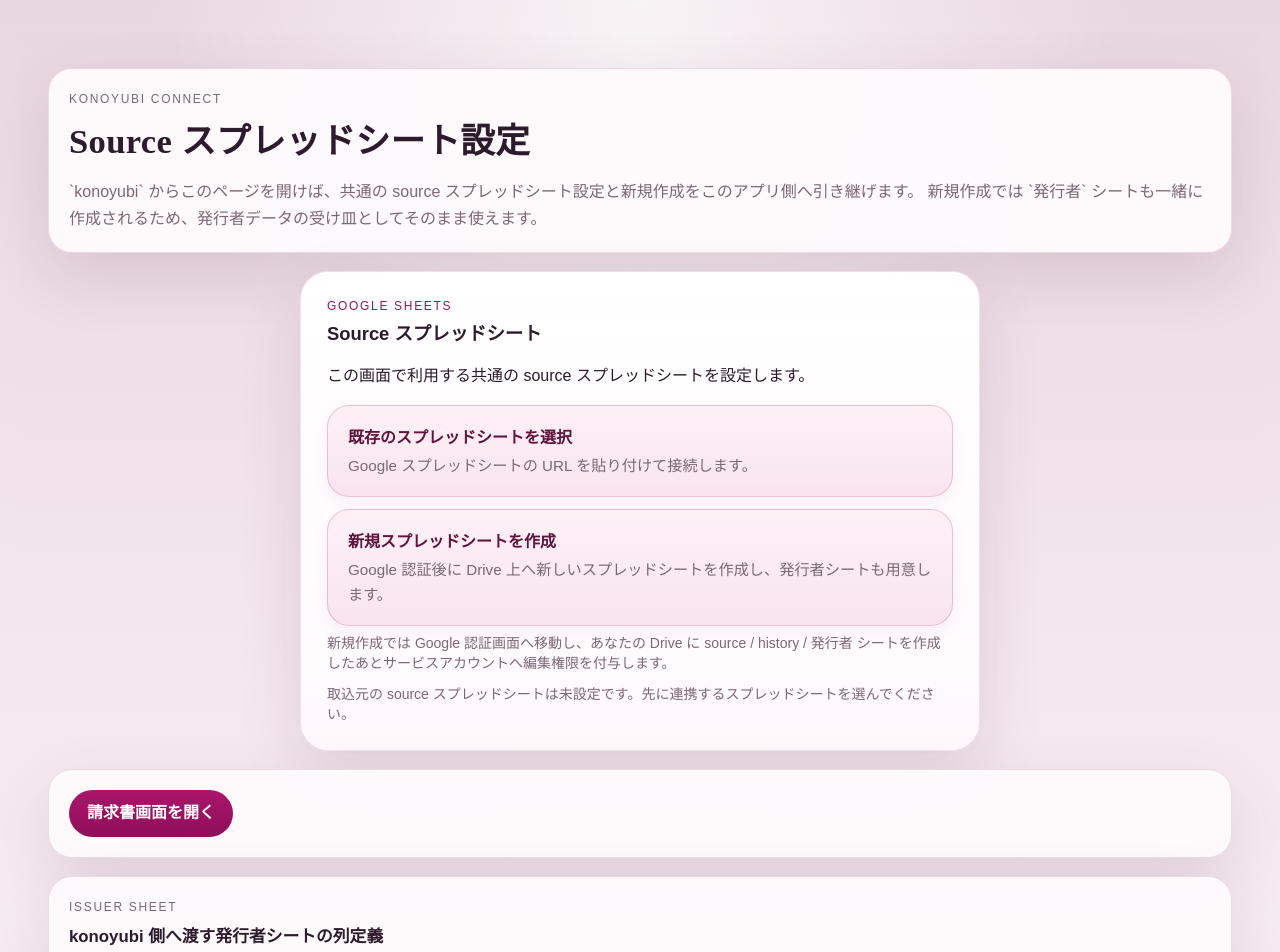
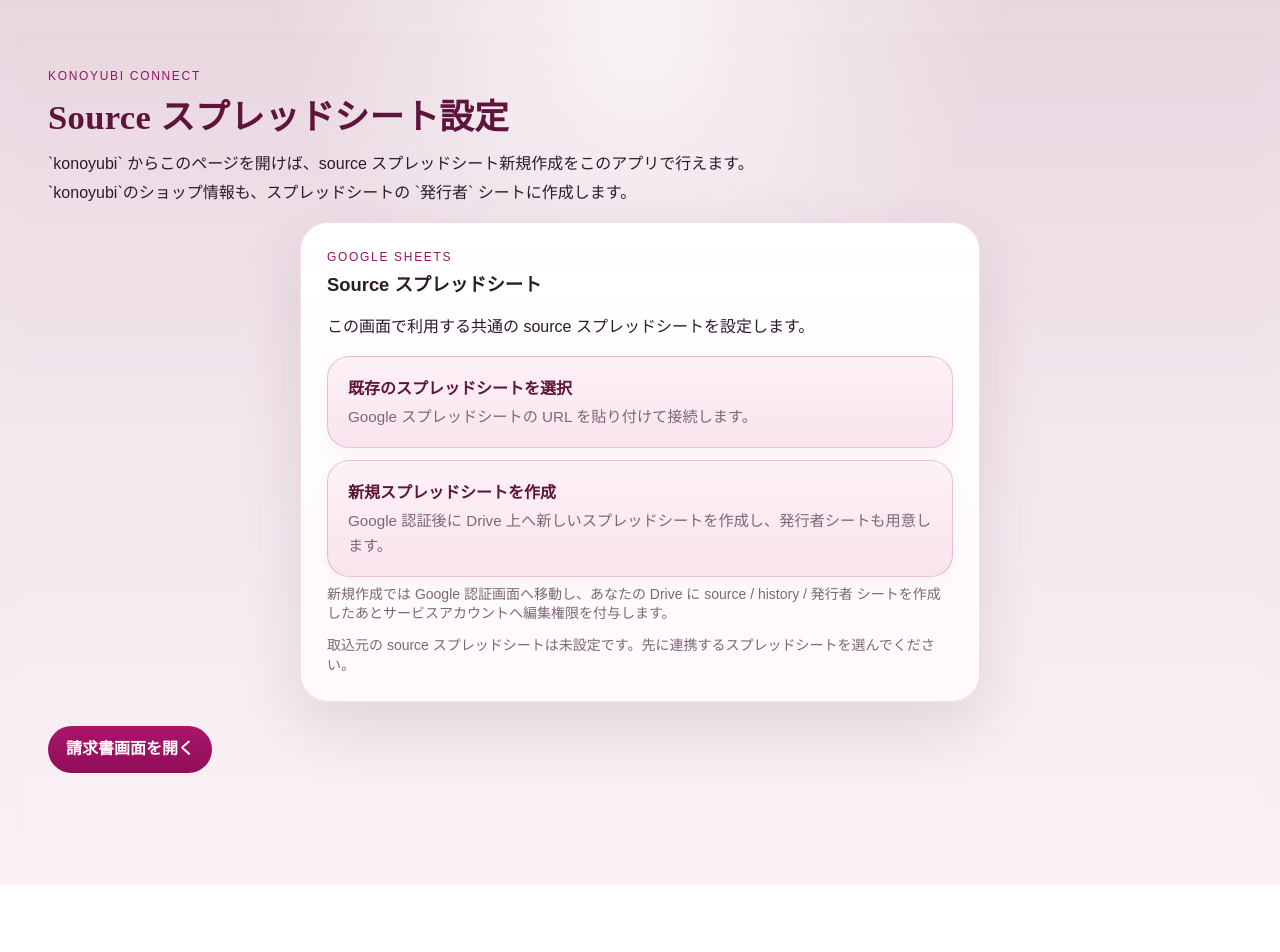
Before and after one commit to asagaorino0/demo-invoices-site, a Next.js app: page /source-sheet in a window 1280 px wide. Shown: the top 952 px of the page. After the commit the page ends 885 px from the top, so only its background shows below. Built offline with nearby package versions, Linux system fonts and the light colour scheme; no server answers.

Commit message:
konoyubiと連携｜Source スプレッドシート設定　場面レイアウト調整

```diff
--- a/src/app/projects/import-panel.tsx
+++ b/src/app/projects/import-panel.tsx
@@ -1,6 +1,6 @@
 'use client';
 
-import { useState, useTransition } from 'react';
+import { CSSProperties, useState, useTransition } from 'react';
 import { useRouter, useSearchParams } from 'next/navigation';
 import { DEFAULT_GOOGLE_SHEET_SETTING_KEY, type GoogleSheetSetting } from '../../types';
 import type { KonoyubiIssuerSeed } from '../../lib/konoyubi/build-source-sheet-auth-url';
@@ -65,6 +65,7 @@ export function ImportPanel({
     initialMode === undefined ? (withinDialog ? null : 'existing') : initialMode
   );
   const hasSourceSpreadsheet = Boolean(setting);
+  const hasSpreadsheetTitle = form.spreadsheetTitle.trim().length > 0;
   const settingKey = DEFAULT_GOOGLE_SHEET_SETTING_KEY;
 
   async function saveSetting() {
@@ -222,6 +223,7 @@ export function ImportPanel({
                   value={form.spreadsheetTitle}
                   onChange={(e) => setForm((current) => ({ ...current, spreadsheetTitle: e.target.value }))}
                   disabled={savePending}
+                  style={inputStyle}
                 />
                 <div style={{ display: 'grid', gap: 6 }}>
                   <label style={{ display: 'block', fontSize: 12, color: '#666' }}>保存先の既存フォルダ URL</label>
@@ -230,6 +232,7 @@ export function ImportPanel({
                     value={form.destinationFolderUrlOrId}
                     onChange={(e) => setForm((current) => ({ ...current, destinationFolderUrlOrId: e.target.value }))}
                     disabled={savePending}
+                    style={inputStyle}
                   />
                   <p className="source-meta" style={{ margin: 0 }}>
                     既存フォルダに入れたい場合は、そのフォルダの URL を貼り付けてください。
@@ -242,6 +245,7 @@ export function ImportPanel({
                     value={form.newFolderName}
                     onChange={(e) => setForm((current) => ({ ...current, newFolderName: e.target.value }))}
                     disabled={savePending}
+                    style={inputStyle}
                   />
                   <p className="source-meta" style={{ margin: 0 }}>
                     新しいフォルダを作って保存したいときだけ入力してください。両方入力した場合は使えません。
@@ -256,6 +260,7 @@ export function ImportPanel({
                   value={form.spreadsheetUrlOrId}
                   onChange={(e) => setForm((current) => ({ ...current, spreadsheetUrlOrId: e.target.value }))}
                   disabled={savePending}
+                  style={inputStyle}
                 />
                 <p className="source-meta" style={{ margin: 0 }}>
                   通常は URL をそのまま貼り付ければ大丈夫です。必要な場合だけ、URL の `/d/` と `/edit` の間にある文字列も使えます。
@@ -267,12 +272,14 @@ export function ImportPanel({
               value={form.sheetName}
               onChange={(e) => setForm((current) => ({ ...current, sheetName: e.target.value }))}
               disabled={savePending}
+              style={inputStyle}
             />
             <input
               placeholder="履歴シート名（任意）"
               value={form.historySheetName}
               onChange={(e) => setForm((current) => ({ ...current, historySheetName: e.target.value }))}
               disabled={savePending}
+              style={inputStyle}
             />
           </div>
 
@@ -289,7 +296,7 @@ export function ImportPanel({
               </button>
             ) : (
               <button
-                className="button-link secondary"
+                className={`button-link ${hasSpreadsheetTitle ? 'primary' : 'secondary'}`}
                 type="button"
                 onClick={startGoogleOauthCreate}
                 disabled={savePending}
@@ -319,16 +326,16 @@ export function ImportPanel({
             {' '}
             <strong style={{ color: 'var(--accent-strong)' }}>{initialSpreadsheetTitle || '名称未取得'}</strong>
           </div>
-          <div className="source-meta">
+          {/* <div className="source-meta">
             参照しているシート:
             {' '}
             <strong style={{ color: 'var(--accent-strong)' }}>{setting.sheetName}</strong>
-          </div>
-          <div className="source-meta">
+          </div> */}
+          {/* <div className="source-meta">
             スプレッドシート ID:
             {' '}
             <code>{setting.spreadsheetId}</code>
-          </div>
+          </div> */}
         </div>
       ) : (
         <div className="source-meta" style={{ marginTop: 12 }}>
@@ -387,3 +394,12 @@ function hasIssuerValues(issuerValues?: KonoyubiIssuerSeed | null): boolean {
 
   return Object.values(issuerValues).some((value) => String(value || '').trim().length > 0);
 }
+const inputStyle: CSSProperties = {
+  width: '100%',
+  marginBottom: 6,
+  padding: '6px 12px',
+  borderRadius: 12,
+  border: '1px solid var(--line)',
+  background: 'white',
+  font: 'inherit'
+};
--- a/src/app/source-sheet/page.tsx
+++ b/src/app/source-sheet/page.tsx
@@ -85,16 +85,18 @@ export default async function SourceSheetPage({
 
   return (
     <main className="page-shell">
-      <section className="card" style={{ marginBottom: 18 }}>
+      <section style={{ marginBottom: 18 }}>
         <p className="eyebrow" style={{ marginBottom: 8 }}>
           KONOYUBI CONNECT
         </p>
-        <h1 className="page-title-static" style={{ margin: 0 }}>
+        <h3 className="page-title-static" style={{ margin: 0, fontSize: 20, lineHeight: 1.4, color: "#5f143b" }}>
           Source スプレッドシート設定
-        </h1>
+        </h3>
         <p style={{ margin: '12px 0 0' }}>
-          `konoyubi` からこのページを開けば、共通の source スプレッドシート設定と新規作成をこのアプリ側へ引き継げます。
-          新規作成では `発行者` シートも一緒に作成されるため、発行者データの受け皿としてそのまま使えます。
+          `konoyubi` からこのページを開けば、source スプレッドシート新規作成をこのアプリで行えます。
+        </p>
+        <p style={{ margin: '6px 0 0' }}>
+          `konoyubi`のショップ情報も、スプレッドシートの `発行者` シートに作成します。
         </p>
       </section>
 
@@ -118,7 +120,8 @@ export default async function SourceSheetPage({
         />
       </section>
 
-      <section className="card" style={{ marginTop: 18 }}>
+      {/* <section style={{ marginTop: 18 }}> */}
+      <section className="grid">
         <div className="hero-actions" style={{ marginTop: 0 }}>
           <Link className="button-link primary" href="/projects">
             請求書画面を開く
@@ -131,7 +134,7 @@ export default async function SourceSheetPage({
         </div>
       </section>
 
-      <section className="card" style={{ marginTop: 18 }}>
+      {/* <section className="card" style={{ marginTop: 18 }}>
         <p className="eyebrow" style={{ marginBottom: 8 }}>
           ISSUER SHEET
         </p>
@@ -152,7 +155,7 @@ export default async function SourceSheetPage({
         <p className="source-meta" style={{ marginTop: 8 }}>
           詳細仕様は repo 内の `docs/issuer-sheet-spec.md` にまとめています。`konoyubi` 側の実装時はこの列名をそのまま使うのが安全です。
         </p>
-      </section>
+      </section> */}
     </main>
   );
 }
@@ -160,8 +163,8 @@ export default async function SourceSheetPage({
 function readIssuerValues(
   searchParams:
     | {
-        [key: string]: string | undefined;
-      }
+      [key: string]: string | undefined;
+    }
     | undefined
 ): KonoyubiIssuerSeed | null {
   const issuerValues = ISSUER_QUERY_KEYS.reduce<Record<string, string>>((accumulator, key) => {
```
